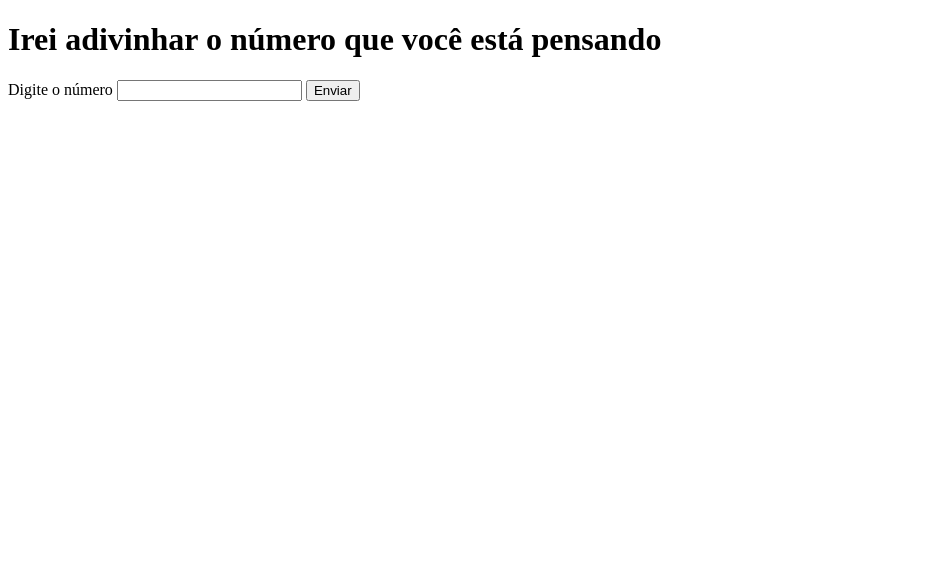
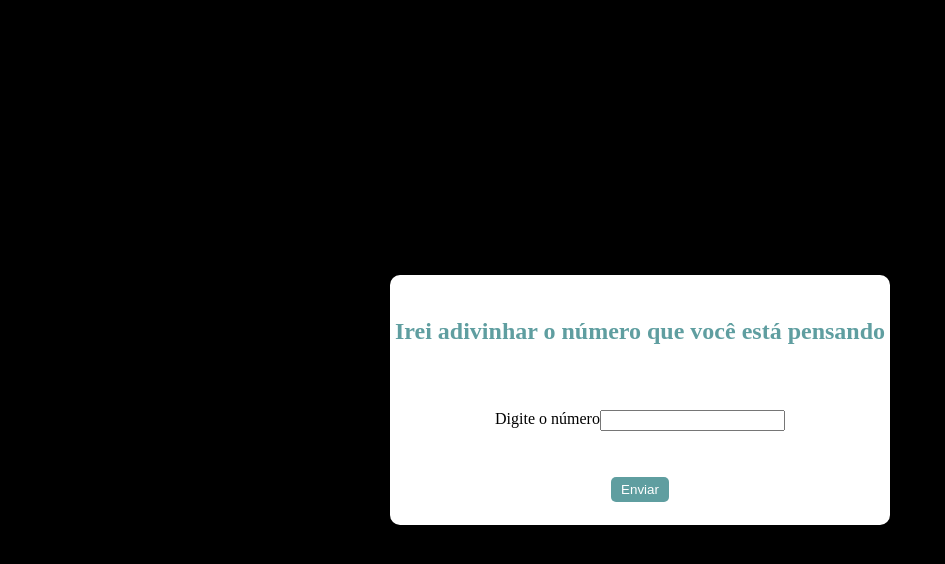
Before and after one commit to weydsonlino/aula-de-git, a plain HTML site: page index.html in a window 1280 px wide. Shown: the whole page, without its empty margins (0-945 px from the left). Drawn offline with Linux system fonts and the light colour scheme.

Commit message:
game created

```diff
--- a/index.html
+++ b/index.html
@@ -3,13 +3,57 @@
   <head>
     <meta charset="UTF-8" />
     <meta name="viewport" content="width=device-width, initial-scale=1.0" />
-    <title>Document</title>
+    <title>Adinvha Número</title>
+    <style>
+      body {
+        display: flex;
+        flex-direction: column;
+        justify-content: center;
+        align-items: center;
+        height: 100vh;
+        margin: 0;
+        background-color: black;
+        color: white;
+      }
+      section {
+        background-color: white;
+        color: black;
+        display: flex;
+        flex-direction: column;
+        justify-content: space-around;
+        align-items: center;
+        height: 250px;
+        width: 500px;
+        border-radius: 10px;
+      }
+      div {
+        display: flex;
+      }
+      h1 {
+        color: cadetblue;
+      }
+      button {
+        background-color: cadetblue;
+        color: white;
+        border: none;
+        border-radius: 5px;
+        padding: 5px 10px;
+        cursor: pointer;
+      }
+      button:hover {
+        background-color: darkcyan;
+      }
+    </style>
   </head>
   <body>
-    <h1>Irei adivinhar o número que você está pensando</h1>
-    <label for="name">Digite o número</label>
-    <input type="text" name="name" />
-    <button>Enviar</button>
+    <section>
+      <h1>Irei adivinhar o número que você está pensando</h1>
+      <div>
+        <label for="name">Digite o número</label>
+        <input type="number" name="name" />
+      </div>
+      <button>Enviar</button>
+    </section>
   </body>
 </html>
 <script>
```
